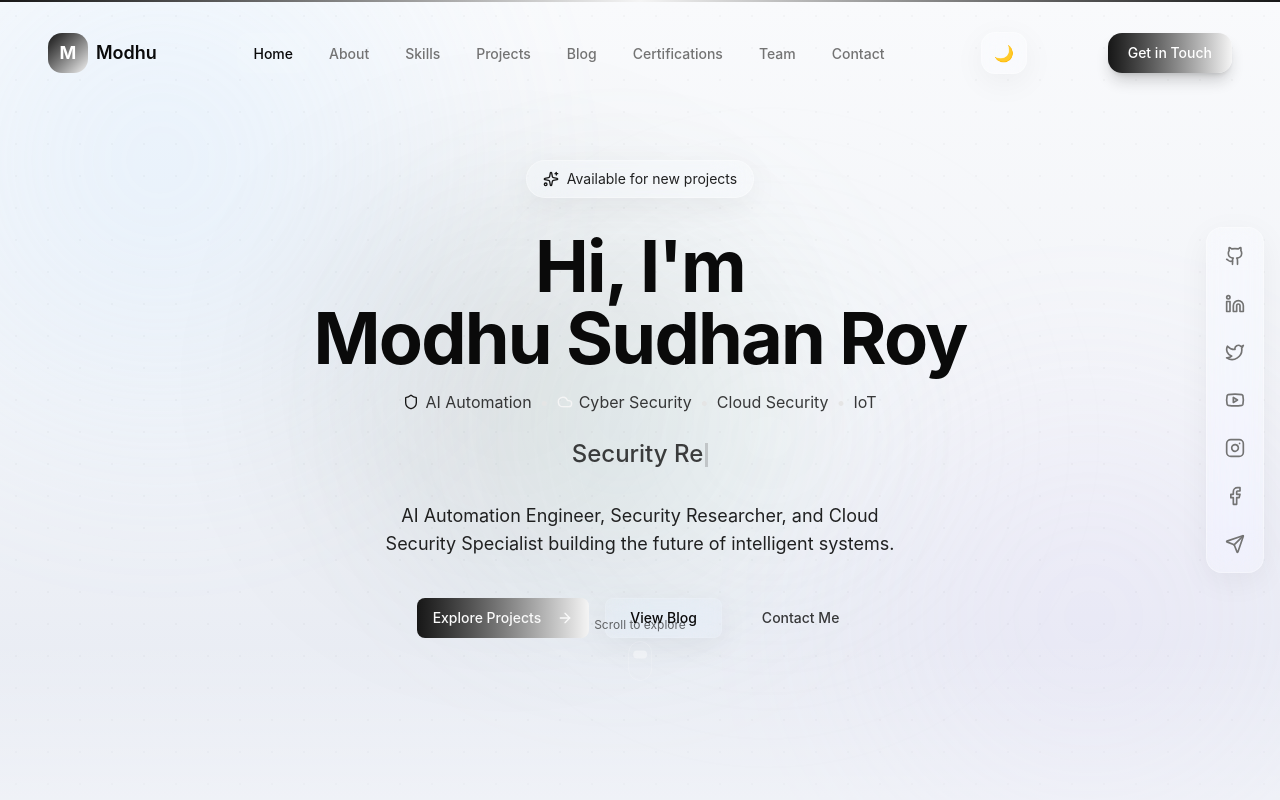
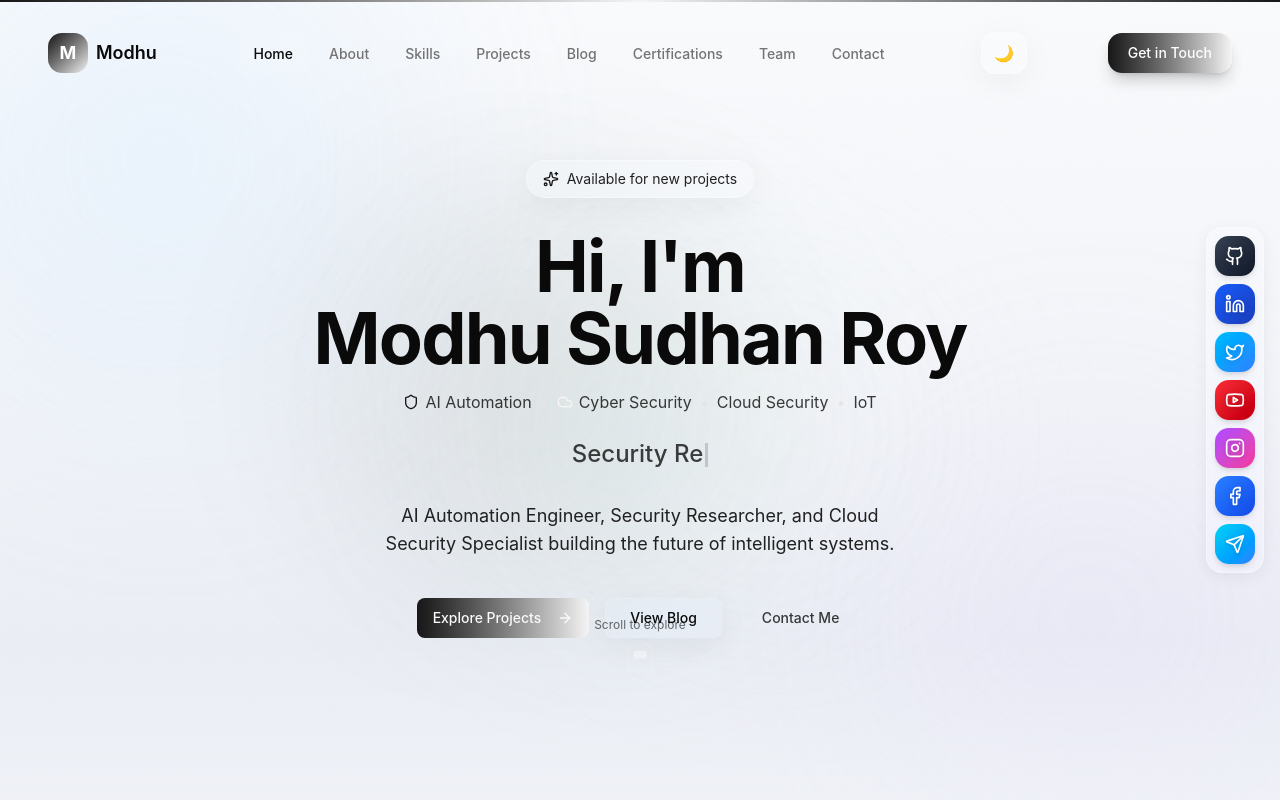
Before and after one commit to modhu-cps/modhu-protfoli, a Next.js app: page / in a window 1280 px wide. Shown: the top 800 px of the page. Built offline with nearby package versions, Linux system fonts and the light colour scheme.

Commit message:
Enhance SocialDock with unique background colors
Added vibrant background colors for social icons.

```diff
--- a/components/layout/social-dock.tsx
+++ b/components/layout/social-dock.tsx
@@ -1,9 +1,23 @@
 'use client';
 
 import { motion } from 'framer-motion';
-import { Github, Linkedin, Twitter, Youtube, Instagram, Facebook, Send, ExternalLink } from 'lucide-react';
+import {
+  Github,
+  Linkedin,
+  Twitter,
+  Youtube,
+  Instagram,
+  Facebook,
+  Send,
+  ExternalLink,
+} from 'lucide-react';
 import { socialLinks } from '@/lib/config';
-import { Tooltip, TooltipContent, TooltipProvider, TooltipTrigger } from '@/components/ui/tooltip';
+import {
+  Tooltip,
+  TooltipContent,
+  TooltipProvider,
+  TooltipTrigger,
+} from '@/components/ui/tooltip';
 
 const socialIcons: Record<string, React.ComponentType<{ className?: string }>> = {
   github: Github,
@@ -15,6 +29,17 @@ const socialIcons: Record<string, React.ComponentType<{ className?: string }>> =
   send: Send,
 };
 
+// প্রতিটি সোশ্যাল প্ল্যাটফর্মের জন্য ইউনিক ভাইব্রেন্ট ব্যাকগ্রাউন্ড কালার
+const socialColors: Record<string, string> = {
+  github: 'from-gray-700 to-gray-900',
+  linkedin: 'from-blue-600 to-blue-800',
+  twitter: 'from-sky-400 to-blue-500',
+  youtube: 'from-red-500 to-red-700',
+  instagram: 'from-purple-500 to-pink-500',
+  facebook: 'from-blue-500 to-blue-700',
+  send: 'from-cyan-400 to-blue-500',
+};
+
 export function SocialDock() {
   return (
     <TooltipProvider delayDuration={0}>
@@ -24,10 +49,13 @@ export function SocialDock() {
         transition={{ duration: 0.6, delay: 0.5, ease: [0.16, 1, 0.3, 1] }}
         className="fixed right-4 top-1/2 z-40 hidden -translate-y-1/2 lg:block"
       >
-        <div className="glass rounded-2xl p-2">
+        {/* ডক কন্টেইনার – গ্লাস + 3D + গ্রেডিয়েন্ট বর্ডার */}
+        <div className="glass card-3d gradient-border-thick rounded-2xl p-2">
           <div className="flex flex-col gap-2">
             {socialLinks.map((social, index) => {
               const Icon = socialIcons[social.icon];
+              const gradient = socialColors[social.icon] || 'from-primary to-accent';
+
               return (
                 <Tooltip key={social.name}>
                   <TooltipTrigger asChild>
@@ -38,12 +66,12 @@ export function SocialDock() {
                       initial={{ opacity: 0, x: 20 }}
                       animate={{ opacity: 1, x: 0 }}
                       transition={{ delay: 0.6 + index * 0.05 }}
-                      whileHover={{ scale: 1.1, x: -4 }}
+                      whileHover={{ scale: 1.15, x: -4 }}
                       whileTap={{ scale: 0.95 }}
-                      className="group flex h-10 w-10 items-center justify-center rounded-xl text-muted-foreground transition-all hover:bg-white/10 hover:text-foreground"
+                      className={`group flex h-10 w-10 items-center justify-center rounded-xl text-white shadow-md transition-all duration-300 hover:shadow-lg bg-gradient-to-br ${gradient}`}
                       aria-label={social.name}
                     >
-                      {Icon && <Icon className="h-5 w-5" />}
+                      {Icon && <Icon className="h-5 w-5 drop-shadow-sm" />}
                     </motion.a>
                   </TooltipTrigger>
                   <TooltipContent side="left" className="flex items-center gap-2">
```
